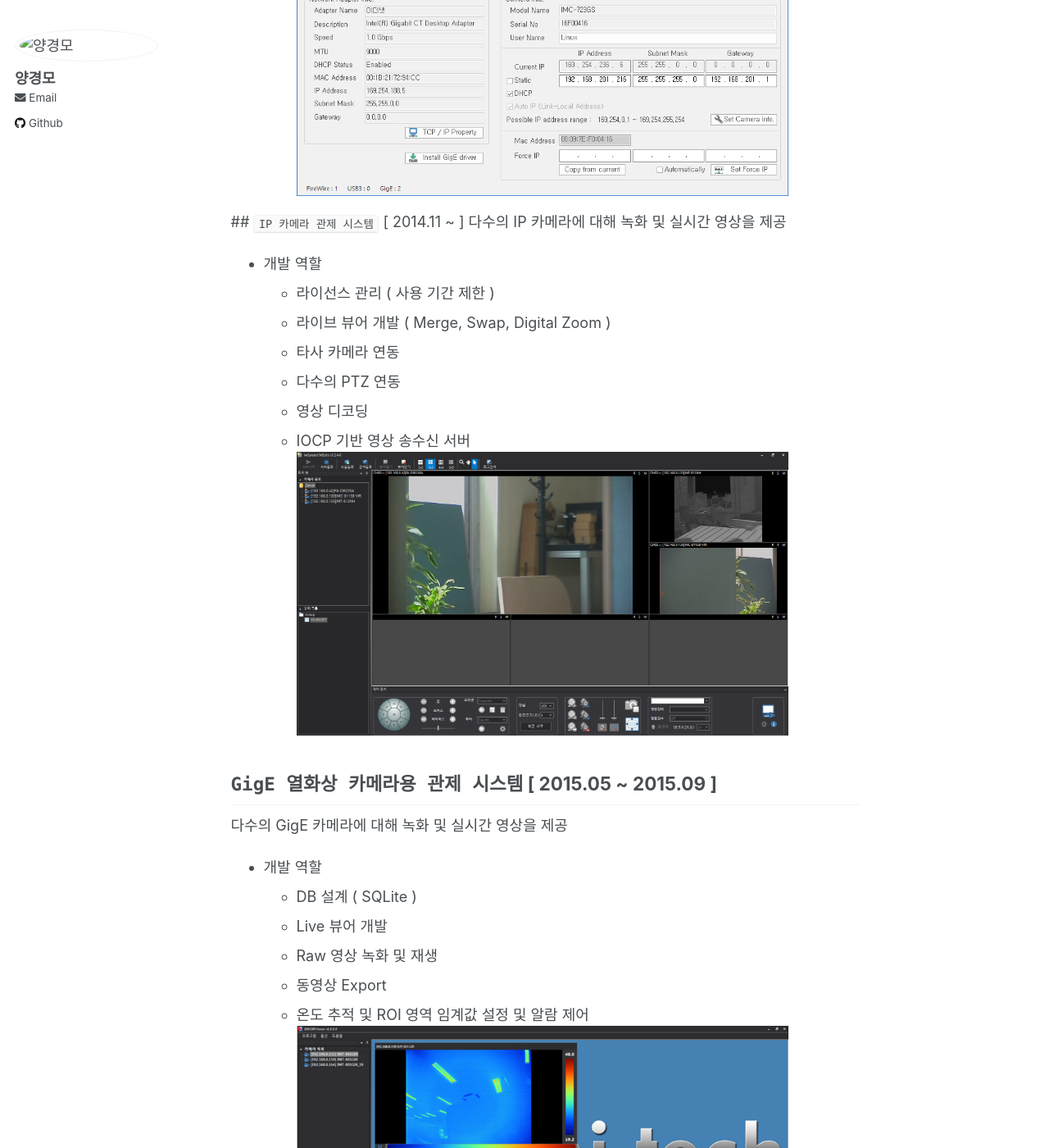
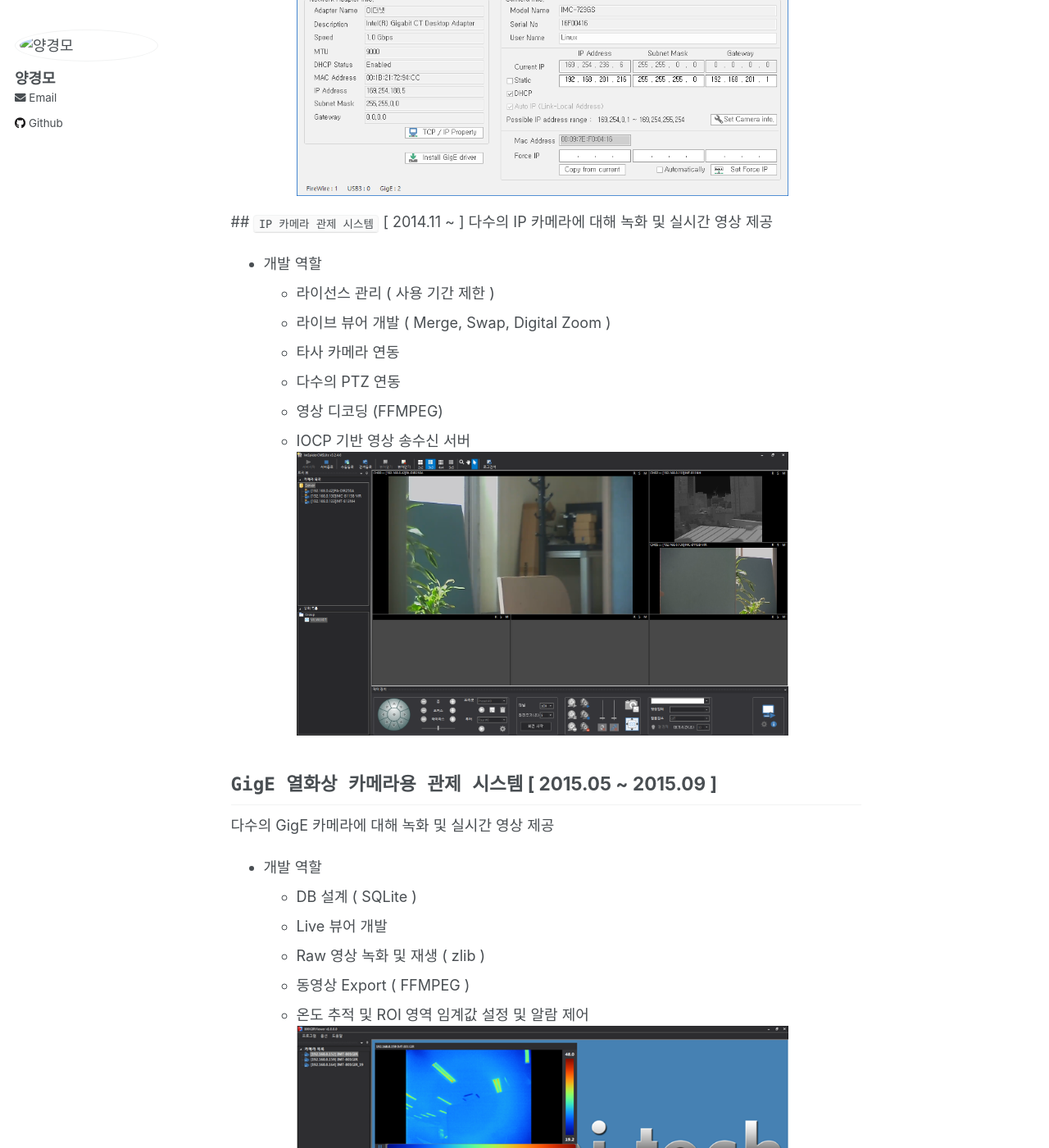
Before and after one commit to monitork52/monitork52.github.io, a Jekyll site: the page built from _pages/about.md, in a window 1280 px wide and 1400 px high, scrolled down 1365 px. Shown: the whole window at 82% size. Built offline with Jekyll 4.4.1, drawn with Linux system fonts in a browser that asks for light colours; some of the changed text lies outside the part shown.

Commit message:
no message

```diff
--- a/_pages/about.md
+++ b/_pages/about.md
@@ -13,8 +13,8 @@ redirect_from:
 자사 SDK를 이용하여 Vision 카메라 제어 및 프로파일링 기능 제공
 * 개발 역할
   * UI 개발
-  * Image 프로파일링 (Vector Scope, Vertical, Horizontal, Histogram ...)
-  * 영상 레코딩
+  * Image 프로파일링 ( Vector Scope, Vertical, Horizontal, Histogram ... )
+  * 영상 레코딩 ( FFMPEG )
 
 <img src="/images/NeptuneViewer.png" width="600">
 
@@ -27,23 +27,23 @@ redirect_from:
   <img src="/images/imiVisionCfg.png" width="600">
 
  ## `IP 카메라 관제 시스템` [ 2014.11 ~  ]
-다수의 IP 카메라에 대해 녹화 및 실시간 영상을 제공
+다수의 IP 카메라에 대해 녹화 및 실시간 영상 제공
 * 개발 역할
   * 라이선스 관리 ( 사용 기간 제한 )
   * 라이브 뷰어 개발 ( Merge, Swap, Digital Zoom )
   * 타사 카메라 연동
   * 다수의 PTZ 연동
-  * 영상 디코딩
+  * 영상 디코딩 (FFMPEG)
   * IOCP 기반 영상 송수신 서버
 <img src="/images/ImSpiderCMSLite.png" width="600">
 
 ## `GigE 열화상 카메라용 관제 시스템` [ 2015.05 ~ 2015.09 ]
-다수의 GigE 카메라에 대해 녹화 및 실시간 영상을 제공
+다수의 GigE 카메라에 대해 녹화 및 실시간 영상 제공
 * 개발 역할
   * DB 설계 ( SQLite )
   * Live 뷰어 개발
-  * Raw 영상 녹화 및 재생
-  * 동영상 Export
+  * Raw 영상 녹화 및 재생 ( zlib )
+  * 동영상 Export ( FFMPEG )
   * 온도 추적 및 ROI 영역 임계값 설정 및 알람 제어
 <img src="/images/GigEIRViewer.png" width="600">
 
@@ -51,6 +51,6 @@ redirect_from:
 실상, 열화상 IP 카메라를 이용하여 산불 감시
 * 개발 역할
   * GUI 개발
-  * 모션 및 연기 감지
+  * 불 및 연기 감지 ( OpenCV )
   * SMS 연동
-  <img src="/images/Fire.png">
+  <img src="/images/Fire.png" width="600">
```
